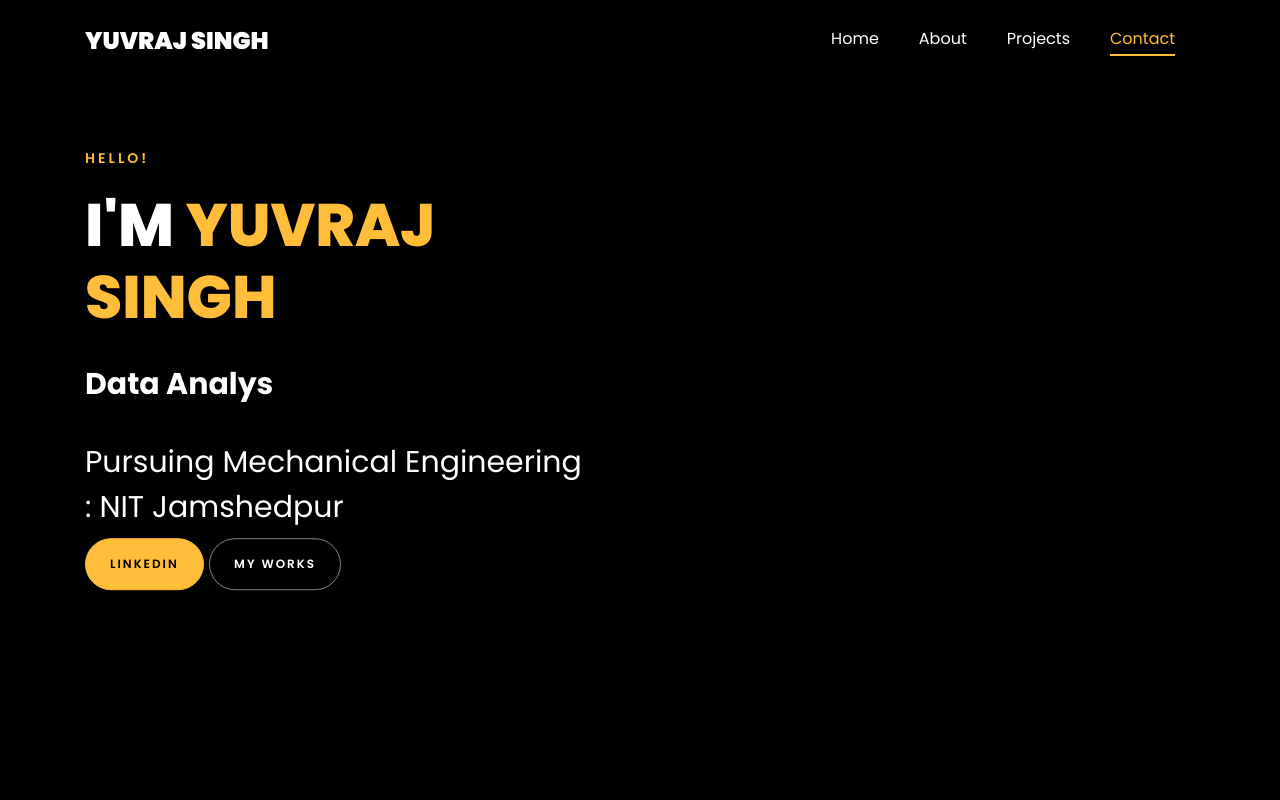
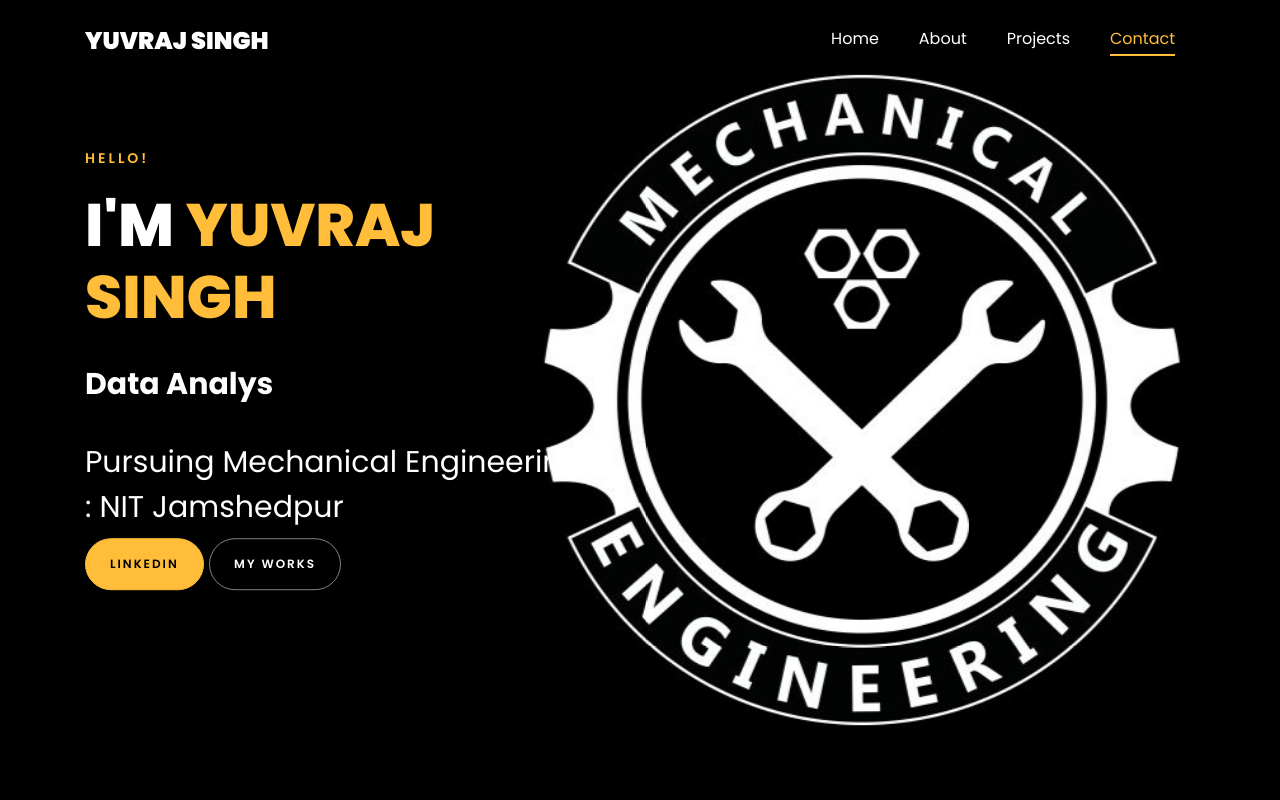
Before and after one commit to YUVRAJKINGSINGH01072004/yuvrajsingh01072004.github.io, a plain HTML site: page index.html in a window 1280 px wide. Shown: the top 800 px of the page. Drawn offline with Linux system fonts and the light colour scheme; files whose address does not match are found by name.

Commit message:
Update index.html

```diff
--- a/index.html
+++ b/index.html
@@ -141,7 +141,7 @@
 	      	<div class="overlay"></div>
 	         <div class="container">
 	          <div class="row d-md-flex no-gutters slider-text align-items-end justify-content-end" data-scrollax-parent="true">
-	          	<div class="one-third js-fullheight order-md-last img" style="background-image:url(*);">
+	          	<div class="one-third js-fullheight order-md-last img" style="background-image:url(images/bg_14.png);">
 	          	 <div class="overlay"></div>
 	          	</div>
 		          <div class="one-forth d-flex  align-items-center ftco-animate" data-scrollax=" properties: { translateY: '70%' }">
```
